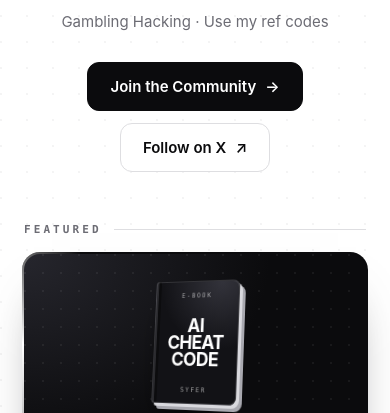
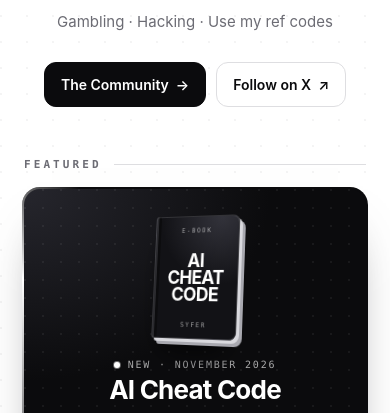
Before and after one commit to 0xSyfer/Syfer, a plain HTML site: page index.html in a window 390 px wide. Shown: the part 401-814 px from the top of the page. Drawn offline with Linux system fonts and the light colour scheme.

Commit message:
Home: fix tagline separator, rename community button, side-by-side CTAs on mobile
- Tagline: "Gambling · Hacking · Use my ref codes"
- "Join the Community" button renamed "The Community"
- Keep "The Community" and "Follow on X" on one row on phones

Co-Authored-By: Claude Opus 5.5 <noreply@anthropic.com>

```diff
--- a/index.html
+++ b/index.html
@@ -36,9 +36,9 @@
     <img class="avatar" src="face.webp" alt="Syfer" width="112" height="112">
     <span class="eyebrow">Engineer · Web4 · AI</span>
     <h1>Trade the casino.<br><em>Build with AI.</em></h1>
-    <p class="sub">Gambling Hacking · Use my ref codes</p>
+    <p class="sub">Gambling · Hacking · Use my ref codes</p>
     <div class="cta">
-      <a class="btn primary" href="https://t.me/Trenchism" target="_blank" rel="noopener noreferrer">Join the Community <span class="a">→</span></a>
+      <a class="btn primary" href="https://t.me/Trenchism" target="_blank" rel="noopener noreferrer">The Community <span class="a">→</span></a>
       <a class="btn ghost" href="https://x.com/0xSyfer" target="_blank" rel="noopener noreferrer">Follow on X <span class="a">↗</span></a>
     </div>
   </section>
--- a/styles.css
+++ b/styles.css
@@ -168,6 +168,16 @@ footer{border-top:1px solid var(--line);text-align:center;padding:26px 0 40px;
 }
 @media(max-width:360px){.promo .opt{display:none}}
 
+/* Home hero: keep both CTAs side by side on phones */
+@media(max-width:520px){
+  .hero .cta{flex-wrap:nowrap;gap:10px}
+  .hero .cta .btn{padding:13px 16px;font-size:14px;gap:7px}
+}
+@media(max-width:360px){
+  .hero .cta{gap:8px}
+  .hero .cta .btn{padding:12px 12px;font-size:13px;gap:6px}
+}
+
 @media(max-width:640px){
   .bar{gap:8px;padding-left:max(16px,env(safe-area-inset-left,0px));padding-right:max(16px,env(safe-area-inset-right,0px))}
   .status{display:none}
```
